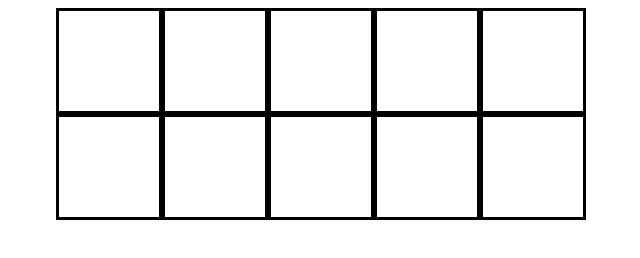
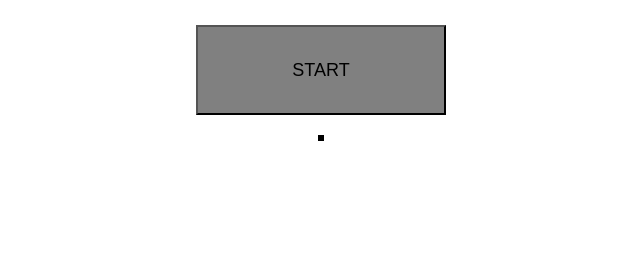
Before and after one commit to Moxx2/etch-a-sketch, a plain HTML site: page index.html in a window 1280 px wide. Shown: the whole page, without its empty margins (319-959 px from the left). Drawn offline with Linux system fonts and the light colour scheme.

Commit message:
Added button
Added button 'Start' adnd wrote it's functionality. Etch-a-sketch is almost ready.

```diff
--- a/index.html
+++ b/index.html
@@ -7,6 +7,7 @@
     <link rel="stylesheet" href="style.css">
 </head>
 <body>
+    <button class="button">START</button>
     <script src="script.js"></script>
 </body>
 </html>
--- a/script.js
+++ b/script.js
@@ -2,13 +2,15 @@ const body = document.querySelector('body');
 const container = document.createElement('div');
 container.setAttribute('class', 'container');
 body.appendChild(container);
+const btn = document.querySelector('button');
+let userAnswer = '';
 
 function createRow() {
     const row = document.createElement('div');
     row.setAttribute('class', 'row');
     container.appendChild(row);
 
-    for (i = 0; i < 5; i++) {
+    for (i = 0; i < userAnswer; i++) {
         const square = document.createElement('div');
         square.setAttribute('class', 'square');
         square.addEventListener('mouseenter', () => {
@@ -19,5 +21,16 @@ function createRow() {
 
 };
 
-createRow();
-createRow();
+btn.addEventListener('click', () => {
+    userAnswer = prompt('Choose grid size (0-100)');
+    if (userAnswer > 100) {
+        alert('The grid is too big!')
+    } else {
+        container.querySelectorAll('*').forEach(n => n.remove());
+        let i = 0;
+        do {
+            i += 1;
+            createRow();
+        } while (i < userAnswer);
+    };
+});
--- a/style.css
+++ b/style.css
@@ -1,6 +1,24 @@
+.button {
+    display: block;
+    margin: 0 auto;
+    margin-top: 25px;
+    width: 250px;
+    height: 90px;
+    background-color: grey;
+    margin-bottom: 20px;
+    transition: 0.5s;
+    font-size: 18px;
+}
+
+.button:hover {
+    background-color: #fff;;
+}
+
 .container {
-    width: 920px;
+    width: fit-content;
+    max-width: 920px;
     margin: 0 auto;
+    border: solid black;
 }
 
 .row {
@@ -12,5 +30,4 @@
 .square {
     width: 100px;
     aspect-ratio: 1;
-    border: solid black;
 }
```
